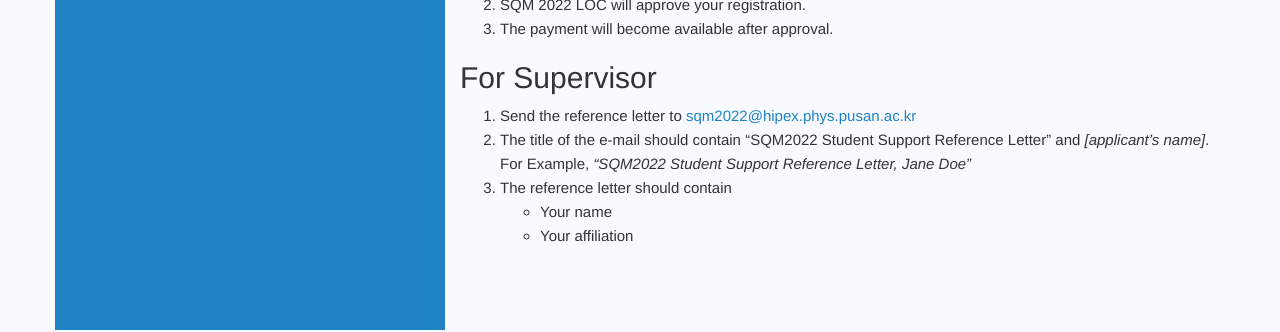
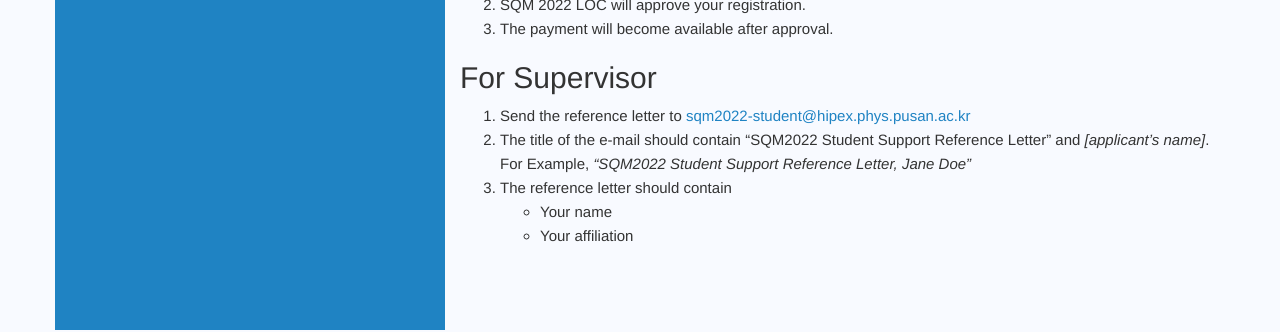
Before and after one commit to SQM2021/SQM2021.github.io, a Jekyll site: the page built from _pages/general-info/student-support.md, in a window 1280 px wide. Shown: the part 1313-1645 px from the top of the page. Built offline with Jekyll 4.4.1, drawn with Linux system fonts in a browser that asks for light colours.

Commit message:
modify the e-mail of student support

```diff
--- a/_pages/general-info/student-support.md
+++ b/_pages/general-info/student-support.md
@@ -57,7 +57,7 @@
 
 ## For Supervisor
 
-1. Send the reference letter to [sqm2022@hipex.phys.pusan.ac.kr](mailto:sqm2022@hipex.phys.pusan.ac.kr)
+1. Send the reference letter to [sqm2022-student@hipex.phys.pusan.ac.kr](mailto:sqm2022-student@hipex.phys.pusan.ac.kr)
 2. The title of the e-mail should contain “SQM2022 Student Support Reference Letter” and *[applicant's name]*.
    For Example, *"SQM2022 Student Support Reference Letter, Jane Doe"*
 3. The reference letter should contain
```
